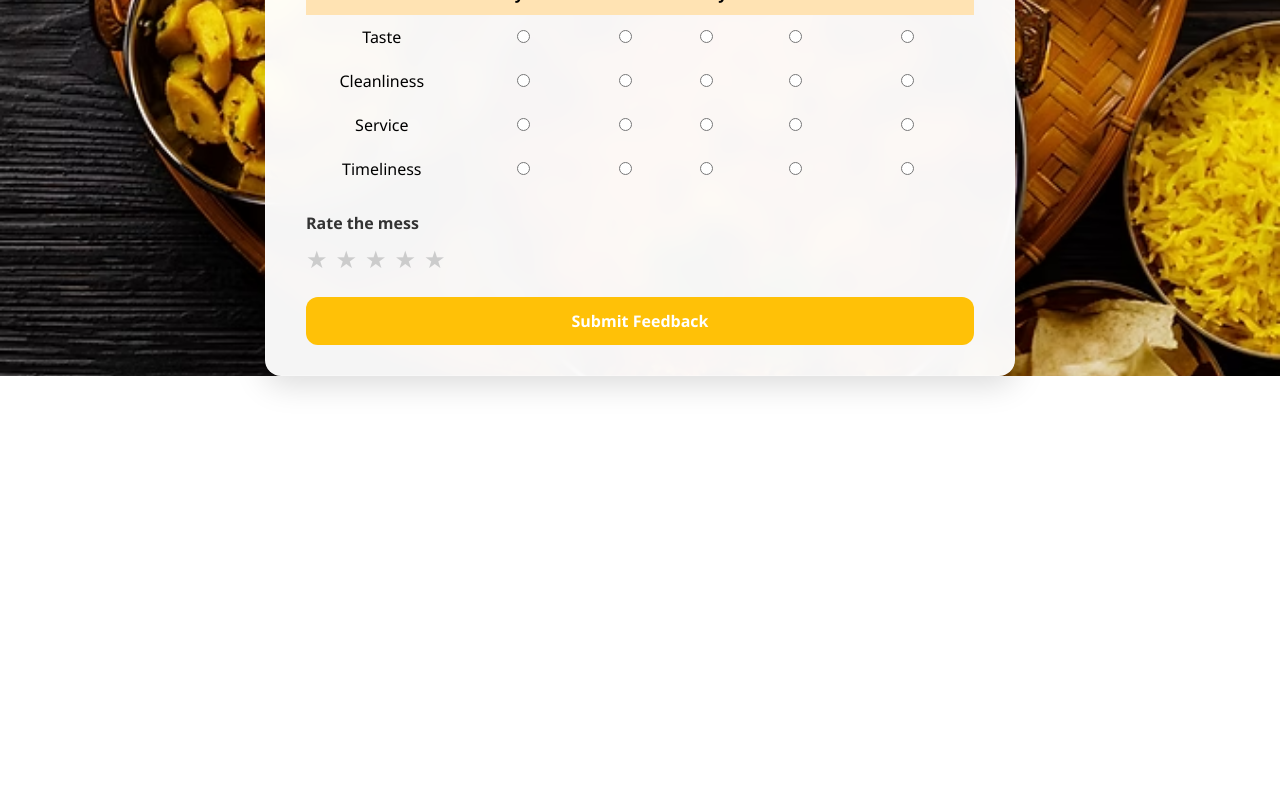
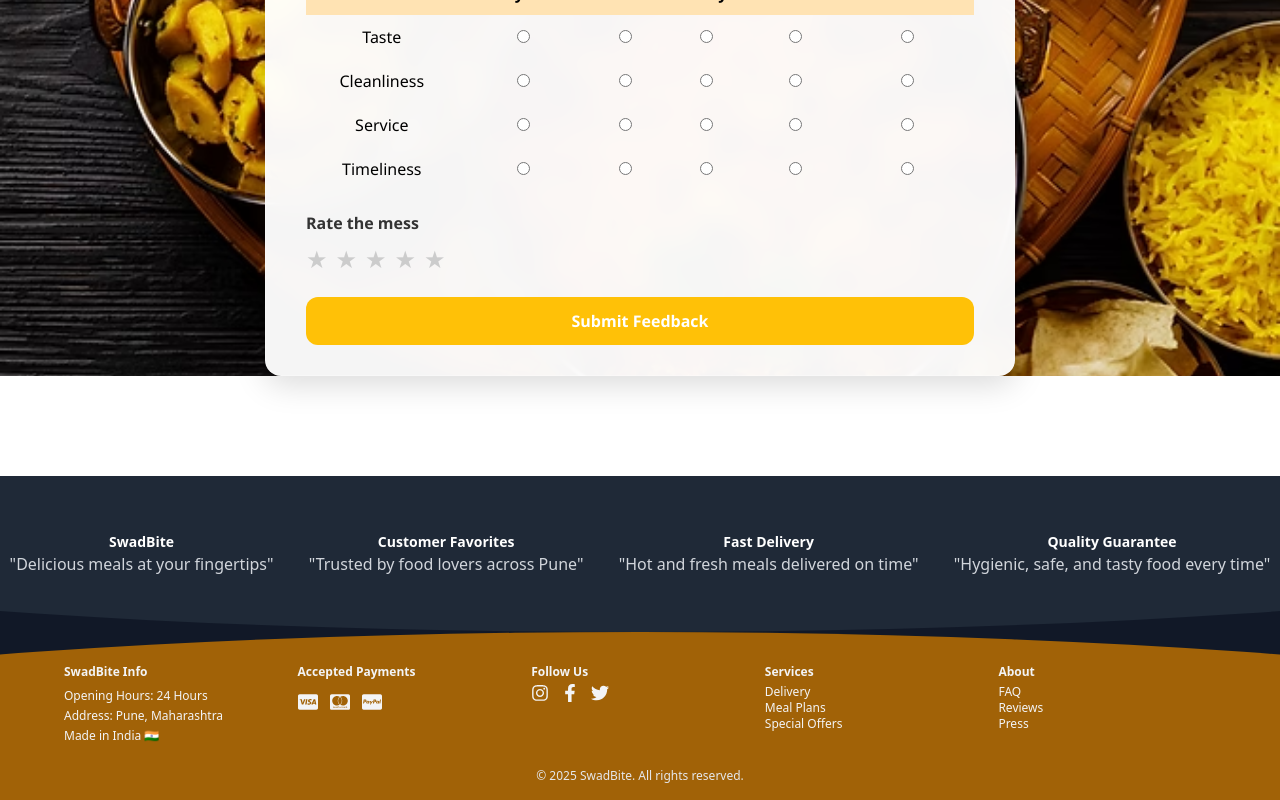
Before and after one commit to SohamHundare/Swad-Bite, a React (Create React App) app: page /feedback in a window 1280 px wide. Shown: the part 783-1583 px from the top of the page. Before the commit the page ends 1259 px from the top, so only its background shows below. Built offline with nearby package versions, Linux system fonts and the light colour scheme.

Commit message:
Changed the Explore page,Search bar and added the footer

```diff
--- a/src/App.js
+++ b/src/App.js
@@ -1,17 +1,17 @@
-//import React, { useContext } from "react";
+import React from "react";
 import { Routes, Route } from "react-router-dom";
-
-import WelcomePage from "./SwadBite/StartingPages/WelcomePage";
-import LoginModal from "./SwadBite/StartingPages/LoginPage";
-import SignUpModal from "./SwadBite/StartingPages/SignUpPage";
-import PlanPage from "./SwadBite/PlanePAGE/PlanePage";
-import PaymentMain from "./SwadBite/PaymentPage/PaymentMain";
-import CurtainIntro from "./SwadBite/HomePAge/CurtainIntro";
-import Explore from "./SwadBite/ExplorePage/Explore";
-import WeeklyMenu from "./SwadBite/MenuPage/WeeklyMenu";
-import Order from "./SwadBite/OrdersPage/Order";
-import FeedbackForm from "./SwadBite/FeedbackPage/FeedbackForm";
-import WeeklyMenuModal from "./SwadBite/StartingPages/WeeklyMenu1";
+import WelcomePage from "./SwadBite/StartingPages/WelcomePage.jsx";
+import LoginModal from "./SwadBite/StartingPages/LoginPage.jsx";
+import SignUpModal from "./SwadBite/StartingPages/SignUpPage.jsx";
+import PlanPage from "./SwadBite/PlanePAGE/PlanePage.jsx";
+import PaymentMain from "./SwadBite/PaymentPage/PaymentMain.jsx";
+import CurtainIntro from "./SwadBite/HomePAge/CurtainIntro.jsx";
+import Explore from "./SwadBite/ExplorePage/Explore.jsx";
+import WeeklyMenu from "./SwadBite/MenuPage/WeeklyMenu.jsx";
+import Order from "./SwadBite/OrdersPage/Order.jsx";
+import FeedbackForm from "./SwadBite/FeedbackPage/FeedbackForm.jsx";
+import WeeklyMenuModal from "./SwadBite/StartingPages/WeeklyMenu1.jsx";
+import Footer from "./SwadBite/PaymentPage/Footer.jsx";
 
 import './App.css';
 
@@ -19,26 +19,19 @@ function App() {
   return (
     <div className="App">
       <Routes>
-        {/* ✅ 1. Default route opens WelcomePage */}
         <Route path="/" element={<WelcomePage />} />
-
-        {/* ✅ 2. Route to home (after login/signup) */}
         <Route path="/home" element={<CurtainIntro />} />
-
-        {/* ✅ 3. Login/SignUp modals will float over home */}
         <Route path="/login" element={<><CurtainIntro /><LoginModal /></>} />
         <Route path="/signup" element={<><CurtainIntro /><SignUpModal /></>} />
-
-        {/* ✅ 4. Other functional routes */}
         <Route path="/plans" element={<PlanPage />} />
         <Route path="/WeeklyMenu1" element={<><CurtainIntro /><WeeklyMenuModal /></>} />
-
         <Route path="/payment/*" element={<PaymentMain />} />
         <Route path="/explore/*" element={<Explore />} />
         <Route path="/WeeklyMenu" element={<WeeklyMenu />} />
         <Route path="/Order" element={<Order />} />
         <Route path="/feedback" element={<FeedbackForm />} />
       </Routes>
+      <Footer /> {/* Footer appears on all pages */}
     </div>
   );
 }
--- a/src/SwadBite/ExplorePage/AuthModal.jsx
+++ b/src/SwadBite/ExplorePage/AuthModal.jsx
@@ -1,6 +1,7 @@
 import React, { useState } from 'react';
 import ScrollImages from './ScrollImages';
 import './AuthModal.css';
+
 
 const offerMeals = [
   {
@@ -101,7 +102,7 @@ const AuthModal = ({ offer, onClose }) => {
                 </div>
               ))}
             </div>
-            <button className="order-now-btn"> Order Now</button>
+
           </div>
         )}
       </div>
--- a/src/SwadBite/ExplorePage/Explore.css
+++ b/src/SwadBite/ExplorePage/Explore.css
@@ -32,7 +32,7 @@ body {
 .explore-card {
   background: #ffffff;
   border-radius: 20px;
-  height: 330px;
+  height: 350px;
   padding: 0;
   overflow: hidden;
   box-shadow: 0 10px 25px rgba(88, 87, 87, 0.1);
--- a/src/SwadBite/HomePAge/Hero.jsx
+++ b/src/SwadBite/HomePAge/Hero.jsx
@@ -95,22 +95,14 @@ const handleSearch = (e) => {
   className="mt-10 bg-white rounded-xl shadow-lg px-6 py-3 flex flex-wrap md:flex-nowrap gap-4 items-center"
   onSubmit={handleSearch}
 >
-          {/* State */}
   <select
-            className="flex-1 min-w-[120px] border border-gray-300 rounded-md px-3 py-1.5 text-sm"
+    className="flex-1 min-w-[120px] border border-gray-300 rounded-md px-3 py-1.5 text-sm appearance-none bg-gray-100 cursor-not-allowed"
     name="state"
-            value={formData.state}
-            onChange={handleChange}
+    value="maharashtra"
+    disabled
   >
-            <option value="">state</option>
-            <option value="maharashtra">maharashtra</option>
-            <option value="gujarat">gujarat</option>
-            <option value="karnataka">karnataka</option>
-            <option value="delhi">delhi</option>
-            <option value="tamilnadu">tamil Nadu</option>
-            <option value="other">other</option>
+    <option value="maharashtra">Maharashtra</option>
   </select>
-
       {/* City */}
           <select
             className="flex-1 min-w-[120px] border border-gray-300 rounded-md px-3 py-1.5 text-sm"
@@ -118,9 +110,9 @@ const handleSearch = (e) => {
             value={formData.city}
             onChange={handleChange}
           >
-            <option value="">city</option>
-            <option value="mumbai">Mumbai</option>
-            <option value="pune">pune</option>
+            <option value="">City</option>
+            <option value="mumbai">Satara</option>
+            <option value="pune">Pune</option>
             <option value="ahmedabad">Ahmedabad</option>
             <option value="bengaluru">Bengaluru</option>
             <option value="delhi">Delhi</option>
@@ -145,7 +137,7 @@ const handleSearch = (e) => {
             value={formData.gender}
             onChange={handleChange}
           >
-            <option value="">gender</option>
+            <option value="">Gender</option>
             <option value="male">Male</option>
             <option value="female">Female</option>
             <option value="other">Other</option>
@@ -158,7 +150,7 @@ const handleSearch = (e) => {
             value={formData.category}
             onChange={handleChange}
           >
-            <option value="">category</option>
+            <option value="">Category</option>
             <option value="veg">Veg</option>
             <option value="nonveg">Non-Veg</option>
             <option value="jain">Jain</option>
--- a/src/SwadBite/HomePAge/HomeMain.jsx
+++ b/src/SwadBite/HomePAge/HomeMain.jsx
@@ -4,7 +4,7 @@ import Hero from './Hero';
 import About from './About';
 import MapSection from './MapSection';
 import Testimonials from './Testimonals';
-import Footer from './Footer';
+
 import About2 from './About2';
 import HowItWorks from './HowItWorks';
 import Chatbot from './Chatbot';
@@ -21,7 +21,7 @@ function HomeMain() {
       <HowItWorks/>
       <About2/>
       <Testimonials/>
-      <Footer/>
+
       <HandelComForm/>
       <Chatbot />
     </div>
--- a/src/SwadBite/PaymentPage/Appli.jsx
+++ b/src/SwadBite/PaymentPage/Appli.jsx
@@ -3,7 +3,6 @@ import './styles.css';
 import Header from './Header';
 import PaymentForm from './PaymentForm';
 import OrderSummary from './OrderSummary';
-import Footer from './Footer';
 import SecurePayment from './SecurePayment';
 import NeedHelp from './NeedHelp';
 import Navbar from '../HomePAge/Navbar';
@@ -37,7 +36,6 @@ function Appli() {
 
       </main>
 
-      <Footer />
     </div>
   );
 }
--- a/src/SwadBite/PaymentPage/Footer.jsx
+++ b/src/SwadBite/PaymentPage/Footer.jsx
@@ -1,36 +1,84 @@
 import React from 'react';
-import {
-  FaceSmileIcon, // Instagram alternative
-  GlobeAltIcon,  // Facebook alternative
-  HashtagIcon    // Twitter/X alternative
-} from '@heroicons/react/24/outline';
+import { FaInstagram, FaFacebookF, FaTwitter, FaCcVisa, FaCcMastercard, FaCcPaypal } from 'react-icons/fa';
 
 function Footer() {
   return (
-    <footer className="bg-gray-800 text-white py-6">
-      <div className="container mx-auto px-4">
-        <div className="flex flex-col md:flex-row justify-between items-center">
+    <footer className="relative bg-gray-900 text-white">
+
+      {/* Top Curved Section with Quotes (longer) */}
+      <div className="bg-gray-800 text-center py-14 relative" style={{clipPath: 'ellipse(100% 100% at 50% 0%)'}}>
+        <div className="max-w-7xl mx-auto flex flex-col md:flex-row justify-around items-center gap-4">
           <div>
-            <h3 className="text-xl font-bold">Student Mess</h3>
-            <p className="text-sm text-gray-400">Delicious meals, seamless payments</p>
+            <p className="font-bold text-sm">SwadBite</p>
+            <p className="text-xxs text-gray-300 ">"Delicious meals at your fingertips"</p>
           </div>
-          <div className="flex space-x-6">
-            <a href="#" className="text-gray-400 hover:text-white flex items-center gap-1">
-              <GlobeAltIcon className="w-5 h-5" />
-              <span>SwadBite</span>
-            </a>
-            <a href="#" className="text-gray-400 hover:text-white flex items-center gap-1">
-              <HashtagIcon className="w-5 h-5" />
-              <span>SwadBite.x</span>
-            </a>
-            <a href="#" className="text-gray-400 hover:text-white flex items-center gap-1">
-              <FaceSmileIcon className="w-5 h-5" />
-              <span>Swad_Bite_</span>
-            </a>
+          <div>
+            <p className="font-bold text-sm">Customer Favorites</p>
+            <p className="text-xxs text-gray-300">"Trusted by food lovers across Pune"</p>
+          </div>
+          <div>
+            <p className="font-bold text-sm">Fast Delivery</p>
+            <p className="text-xxs text-gray-300 ">"Hot and fresh meals delivered on time"</p>
+          </div>
+          <div>
+            <p className="font-bold text-sm">Quality Guarantee</p>
+            <p className="text-xxs text-gray-300 ">"Hygienic, safe, and tasty food every time"</p>
           </div>
         </div>
-        <div className="mt-6 pt-6 border-t border-gray-700 text-center text-sm text-gray-400">
-          <p>© 2023 Student Mess. All rights reserved.</p>
+      </div>
+
+      {/* Bottom Curved Section with Info (shorter) */}
+      <div className="bg-yellow-700 text-gray-100 pt-8 pb-4 relative" style={{clipPath: 'ellipse(100% 100% at 50% 100%)'}}>
+        <div className="max-w-6xl mx-auto grid grid-cols-2 md:grid-cols-5 gap-4 text-xs">
+
+          {/* SwadBite Info */}
+          <div className="flex flex-col gap-1">
+            <h4 className="font-semibold mb-1">SwadBite Info</h4>
+            <p>Opening Hours: 24 Hours</p>
+            <p>Address: Pune, Maharashtra</p>
+            <p>Made in India 🇮🇳</p>
+          </div>
+
+          {/* Accepted Payments */}
+          <div className="flex flex-col gap-1">
+            <h4 className="font-semibold mb-1">Accepted Payments</h4>
+            <div className="flex gap-3 mt-1">
+              <FaCcVisa size={20} />
+              <FaCcMastercard size={20} />
+              <FaCcPaypal size={20} />
+            </div>
+          </div>
+
+          {/* Social Media */}
+          <div>
+            <h4 className="font-semibold mb-1">Follow Us</h4>
+            <div className="flex gap-3 mt-1">
+              <a href="#" className="hover:text-gray-900"><FaInstagram size={18} /></a>
+              <a href="#" className="hover:text-gray-900"><FaFacebookF size={18} /></a>
+              <a href="#" className="hover:text-gray-900"><FaTwitter size={18} /></a>
+            </div>
+          </div>
+
+          {/* Services */}
+          <div>
+            <h4 className="font-semibold mb-1">Services</h4>
+            <p>Delivery</p>
+            <p>Meal Plans</p>
+            <p>Special Offers</p>
+          </div>
+
+          {/* About */}
+          <div>
+            <h4 className="font-semibold mb-1">About</h4>
+            <p>FAQ</p>
+            <p>Reviews</p>
+            <p>Press</p>
+          </div>
+
+        </div>
+
+        <div className="mt-6 text-center text-gray-200 text-xs">
+          © 2025 SwadBite. All rights reserved.
         </div>
       </div>
     </footer>
--- a/src/SwadBite/PaymentPage/PaymentDetails.jsx
+++ b/src/SwadBite/PaymentPage/PaymentDetails.jsx
@@ -2,7 +2,7 @@ import React, { useState } from 'react';
 import bgImage from '../Images/MessImage.png';
 import foodImg from '../Images/foodImg.png';
 import secureImg from './Secure.png';
-import Footer from './Footer';
+
 
 function PaymentDetailsPage() {
 
@@ -206,7 +206,7 @@ function PaymentDetailsPage() {
           </div>
         </div>
       </div>
-      <Footer />
+
     </div>
   );
 }
--- a/src/SwadBite/PaymentPage/PaymentSuccess.jsx
+++ b/src/SwadBite/PaymentPage/PaymentSuccess.jsx
@@ -2,7 +2,7 @@ import React, { useEffect } from 'react';
 import { CheckBadgeIcon } from '@heroicons/react/24/solid';
 import bgImage from '../Images/MessImage.png';
 import logo from '../Images/Logo.png';
-import Footer from './Footer';
+
 
 function PaymentSuccess() {
   useEffect(() => {
@@ -81,7 +81,7 @@ function PaymentSuccess() {
         </footer>
       </div>
 
-      <Footer />
+
     </div>
   );
 }
```
Also changed, not shown: src/SwadBite/ExplorePage/Explore.jsx (+21 -2 lines), src/SwadBite/ExplorePage/NotFoundMsg.jsx (added, +41 -0 lines), src/SwadBite/HomePAge/CurtainIntro.jsx (+10 -2 lines), 1 other file (tests, documents, lock files or other folders). Lines whose indentation alone changed are shown as unchanged.
